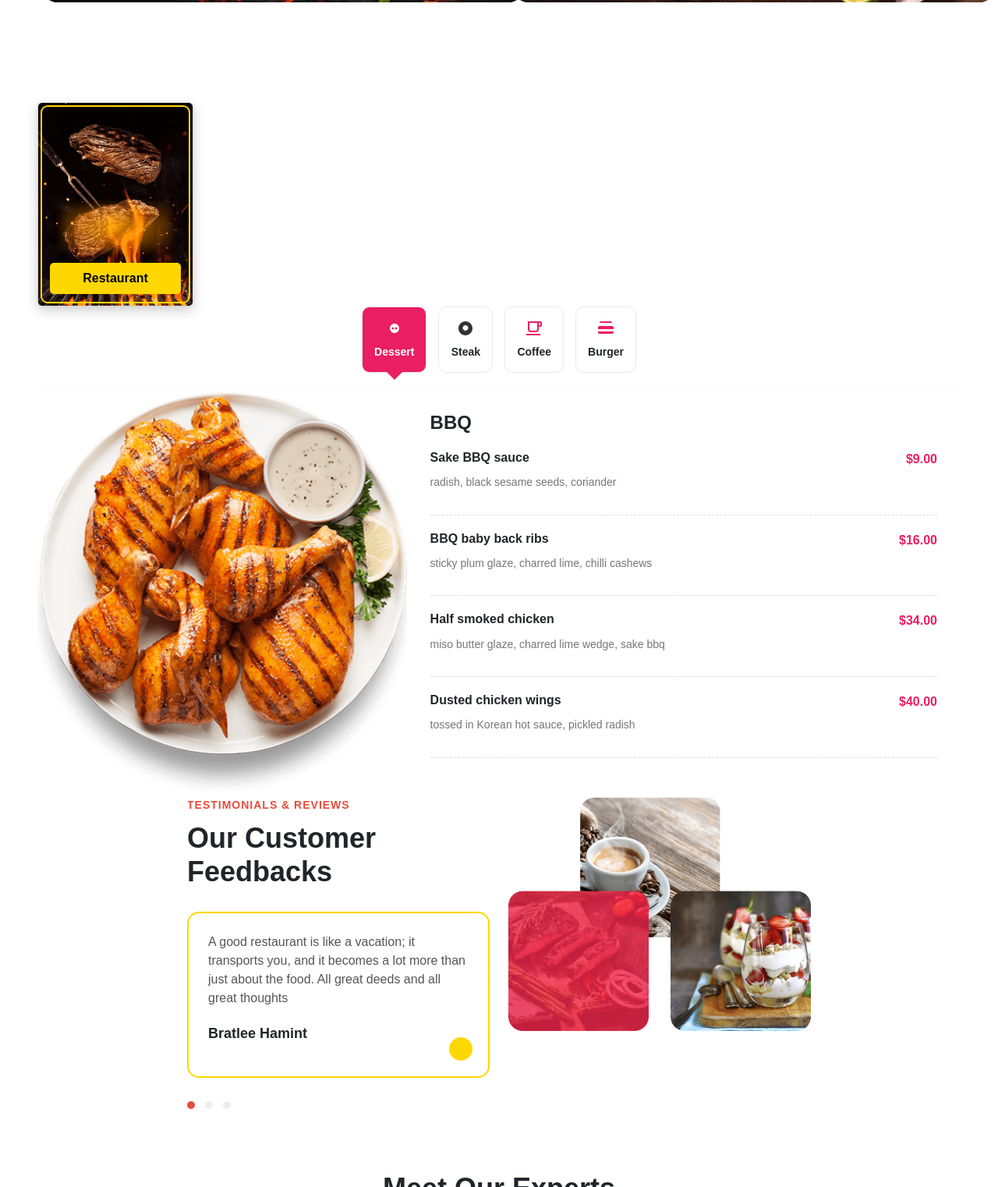
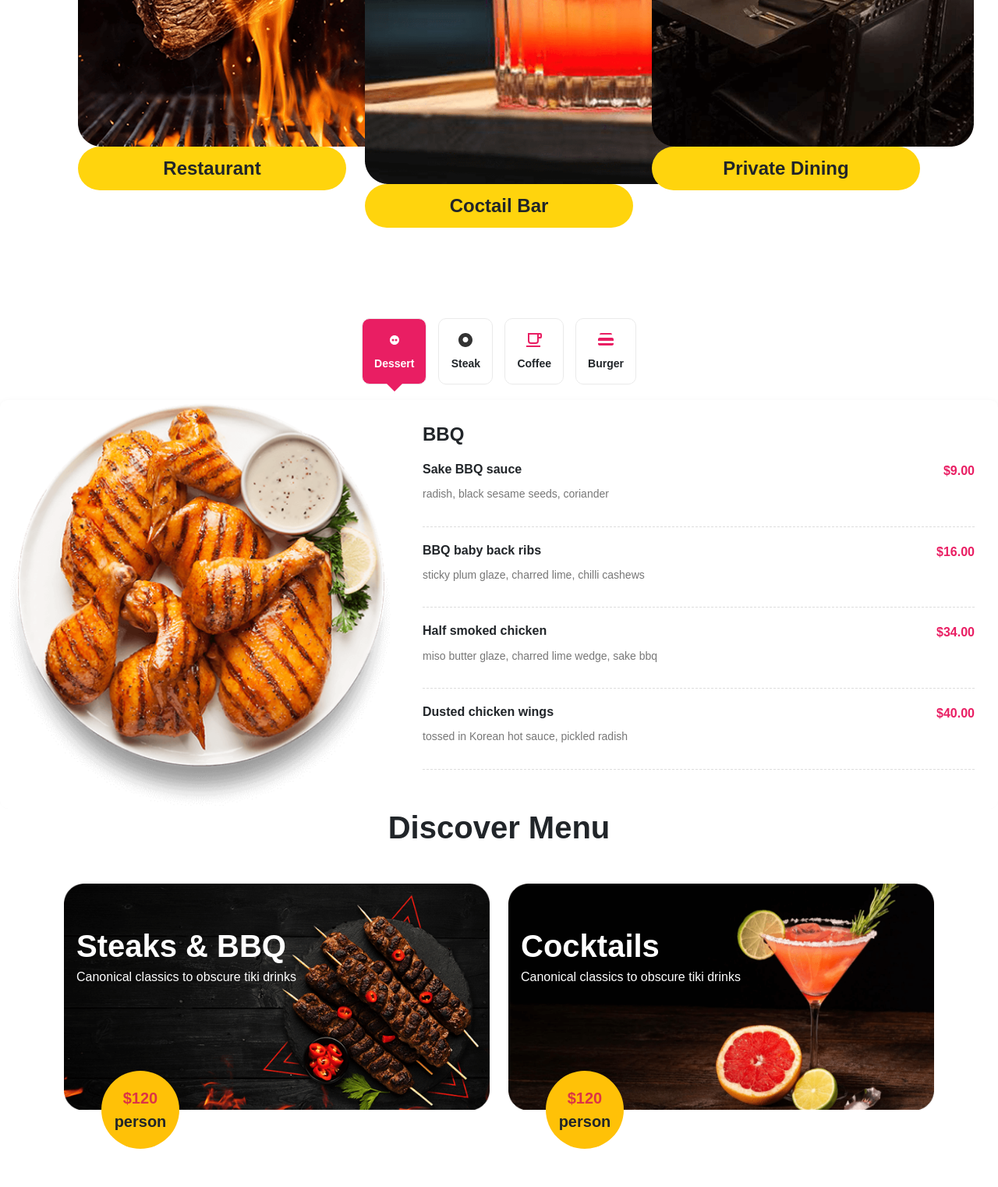
Before and after one commit to audy11ch/Resturent_Website, a plain HTML site: page Restaurant_Website/src/index.html in a window 1280 px wide. Shown: the part 1278-2800 px from the top of the page at 78% size. Drawn offline with nearby package versions, Linux system fonts and the light colour scheme.

Commit message:
discover menu

```diff
--- a/Restaurant_Website/src/css/styles.css
+++ b/Restaurant_Website/src/css/styles.css
@@ -689,14 +689,14 @@ nav ul li a {
     width: 80px;
     opacity: 0.7;
 }
-.card {
+/* .card {
     width: 200px;
     position: relative;
     background-color: black;
     border-radius: 12px;
     overflow: hidden;
     box-shadow: 0 5px 15px rgba(0, 0, 0, 0.2);
-}
+} */
 
 .card::before {
     content: '';
@@ -711,12 +711,12 @@ nav ul li a {
     pointer-events: none;
 }
 
-.card-image {
+/* .card-image {
     width: 100%;
     height: 260px;
     background-color: #000;
     position: relative;
-}
+} */
 
 .card-image img {
     width: 100%;
@@ -724,7 +724,7 @@ nav ul li a {
     object-fit: cover;
 }
 
-.card-label {
+/* .card-label {
     background-color: #ffd700;
     color: #000;
     padding: 8px 0;
@@ -737,10 +737,10 @@ nav ul li a {
     right: 15px;
     z-index: 2;
     border-radius: 5px;
-}
+} */
 
 /* For the cheese/sauce splash effect */
-.cheese-splash {
+/* .cheese-splash {
     position: absolute;
     bottom: 70px;
     left: 50%;
@@ -750,7 +750,7 @@ nav ul li a {
     background: radial-gradient(ellipse at center, rgba(255,165,0,0.8) 0%, rgba(255,140,0,0.4) 50%, rgba(255,140,0,0) 100%);
     filter: blur(5px);
     z-index: 1;
-}
+} */
 /* ======== Common Responsive Styles ======== */
 @media (max-width: 1200px) {
     .hero-content {
@@ -1129,11 +1129,19 @@ nav ul li a {
     border: none;
     cursor: pointer;
 }
-.dis-menu-text h1 {
-    color: rgb(255, 255, 255);
+.dis-menu-text  {
+    position: absolute;
+    top: 40px;
+    left: 50px;
     color: white;
-  }
+}
+.discover-menu-section {
+    display: flex;
+    flex-direction: column;
+    align-items: center;
+    justify-content: center;
 
+}
 
 
 /* เพิ่ม styles สำหรับแสดง/ซ่อน navigation ตามขนาดหน้าจอ */
@@ -1156,3 +1164,25 @@ nav ul li a {
         display: none !important; /* ซ่อน mobile menu บนเดสก์ท็อปเสมอ */
     }
 }
+.card-showcase{
+    display: flex;
+    justify-content: center;
+    padding: 100px;
+}
+.text-card{
+    background-color: #FFD40D;
+    padding: 10px;
+}
+.price {
+    width: 100px;
+    height: 100px;
+    display: flex;
+    align-items: center;
+    justify-content: center;
+    text-align: center;
+    flex-direction: column;
+    transform: translateY(50%);
+}
+.discover-menu-section{
+    margin-bottom: 7em;
+}
--- a/Restaurant_Website/src/index.html
+++ b/Restaurant_Website/src/index.html
@@ -106,40 +106,25 @@
                 </div>
             </div>
         </div>
-        <section  class="discover-menu-section py-5">
-        <h1 class="fw-bold">Discover Menu</h1>
-        <div class="dis-menu-container row">
-            <div class="dis-menu-postion col-lg-6 col-md-12">
-                <img src="img/dis-menu1.png" alt="">
-                <div class="dis-menu-text">
-                    <h1>Steaks & BBQ</h1>
-                    <span class="text-white">canonical classics to obscure
-                    tiki drinks</span>
-                </div>
-                <div class="dis-menu-price">
-
-                </div>
+    </div>
+    <div class="card-showcase">
+        <div class="row">
+            <div class="col-lg-4 col-mb-12">
+                <img src="img/card1.png" alt="" width="413px" height="524px">
+                <p class="text-card fw-bold fs-4 text-center rounded-pill">Restaurant</p>
             </div>
-             <div class="dis-menu-postion col-lg-6 col-md-12">
-                <img src="img/dis-menu-2.png" alt="">
-                <div class="dis-menu-text">
-                    <h1>Cocktails</h1>
-                     <span class="text-white">canonical classics to obscure
-                       tiki drinks</span>
-    </div>
-    <div class="dis-menu-price">
+            <div class="col-lg-4 col-mb-12 pt-5">
+                <img src="img/card2.png" alt="" width="413px" height="524px">
+                <p class="text-card fw-bold fs-4 text-center rounded-pill">Coctail Bar</p>
+            </div>
+            <div class="col-lg-4 col-mb-12">
+                <img src="img/card3.png" alt="" width="413px" height="524px">
+                <p class="text-card fw-bold fs-4 text-center rounded-pill">Private Dining</p>
+            </div>
+        </div>
 
     </div>
-</div>
-</div>
-</section>
-    <div class="card">
-        <div class="card-image">
-            <img src="img/card1.png" alt="Juicy steak with cheese pull">
-            <div class="cheese-splash"></div>
-            <div class="card-label">Restaurant</div>
-        </div>
-    </div>
+
     <div class="menu-container">
         <div class="menu-tabs">
             <div class="menu-tab active">
@@ -205,6 +190,44 @@
             </div>
         </div>
     </div>
+    <section class="discover-menu-section ">
+        <div class="container">
+          <h1 class="fw-bold text-center mb-5">Discover Menu</h1>
+          <div class="row g-4">
+            <div class="col-md-6">
+              <div class="dis-menu-item position-relative mb-5">
+                <img src="img/dis-menu1.png" alt="" class="img-fluid w-100">
+                <div class="dis-menu-text position-absolute bottom-0 start-0 p-3  text-white w-100">
+                  <h2 class="fw-bold fs-1 mb-1">Steaks & BBQ</h2>
+                  <p class="mb-0">Canonical classics to obscure tiki drinks</p>
+                </div>
+                <span class="price position-absolute bottom-0 start-0 bg-warning fw-bold ms-5 rounded-pill text-center fs-5">
+                    <span class="fw-bold text-danger">$120</span>
+                    <span class="">person</span>
+                  </span>
+
+              </div>
+            </div>
+            <div class="col-md-6">
+              <div class="dis-menu-item position-relative">
+                <img src="img/dis-menu-2.png" alt="" class="img-fluid w-100">
+                <div class="dis-menu-text position-absolute bottom-0 start-0 p-3 text-white w-100">
+                  <h2 class="fw-bold fs-1 mb-1">Cocktails</h2>
+                  <p class="mb-0">Canonical classics to obscure tiki drinks</p>
+                </div>
+                <span class="price position-absolute bottom-0 start-0 bg-warning fw-bold ms-5 rounded-pill text-center fs-5">
+                    <span class="fw-bold text-danger">$120</span>
+                    <span class="">person</span>
+                  </span>
+              </div>
+            </div>
+
+          </div>
+        </div>
+      </section>
+
+
+
     <section class="Container_about-food">
         <!-- ตัวอย่างการปรับปรุง Testimonials Section -->
         <section class="testimonials-section">
```
